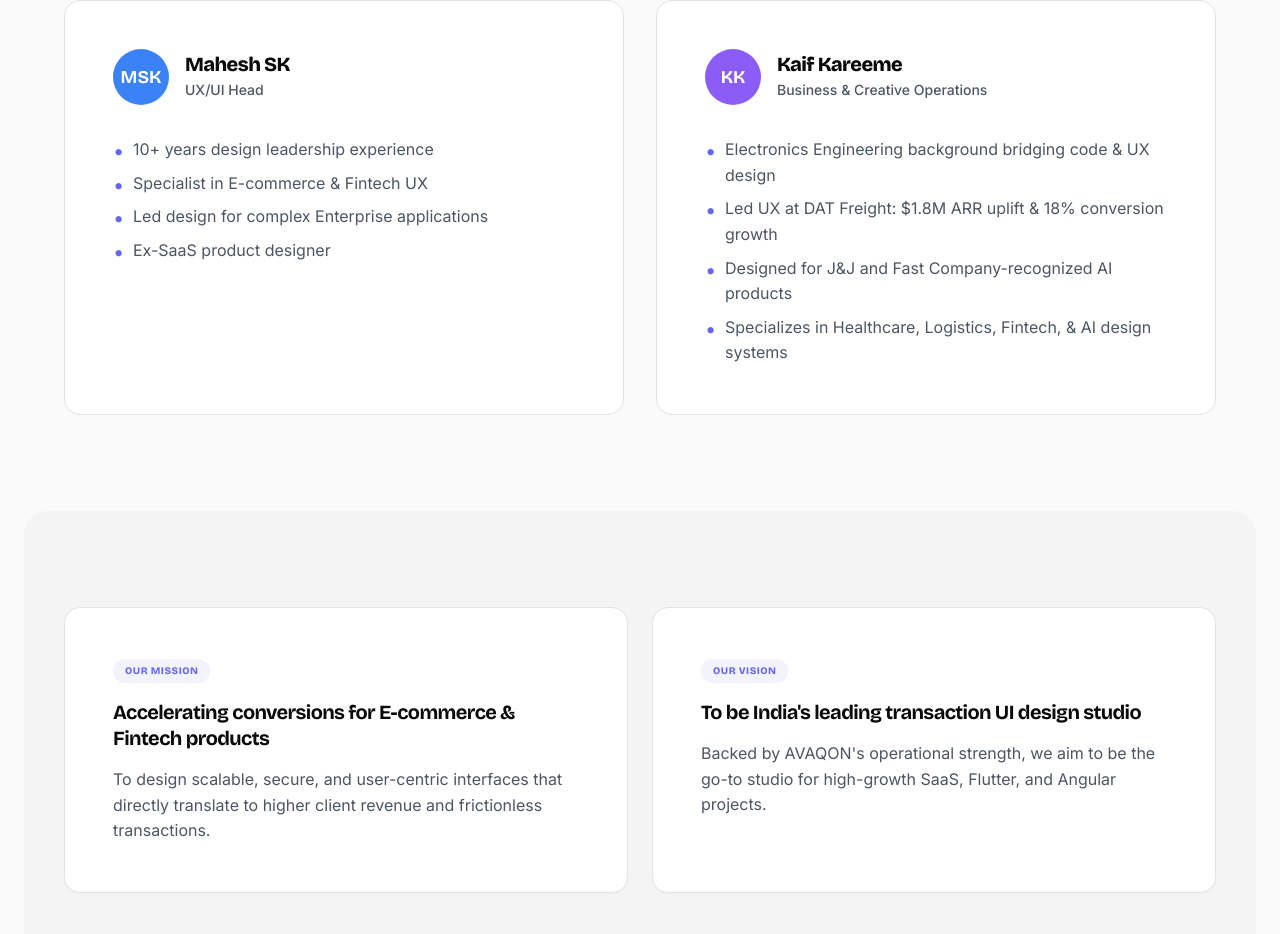
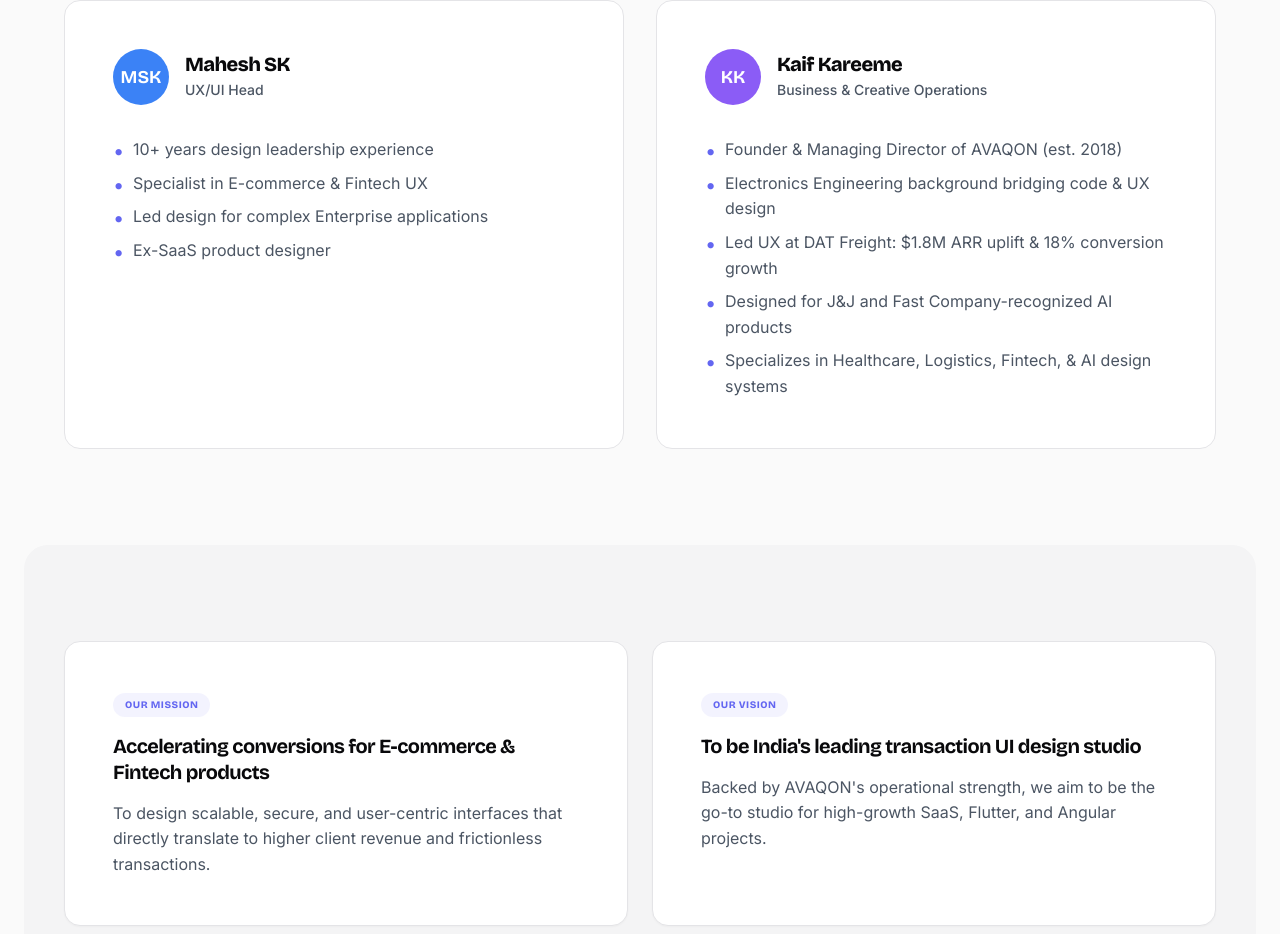
Before and after one commit to maheshsk4212/creavato, a Next.js app: page /about in a window 1280 px wide. Shown: the part 980-1914 px from the top of the page. Built offline with nearby package versions, Linux system fonts and the light colour scheme.

Commit message:
add founder and MD credential to Kaif Kareeme's card

```diff
--- a/app/about/AboutClient.jsx
+++ b/app/about/AboutClient.jsx
@@ -110,6 +110,7 @@ export default function AboutPage() {
                 </div>
               </div>
               <ul className={styles.founderCreds}>
+                <li>Founder & Managing Director of AVAQON (est. 2018)</li>
                 <li>Electronics Engineering background bridging code & UX design</li>
                 <li>Led UX at DAT Freight: $1.8M ARR uplift & 18% conversion growth</li>
                 <li>Designed for J&J and Fast Company-recognized AI products</li>
```
